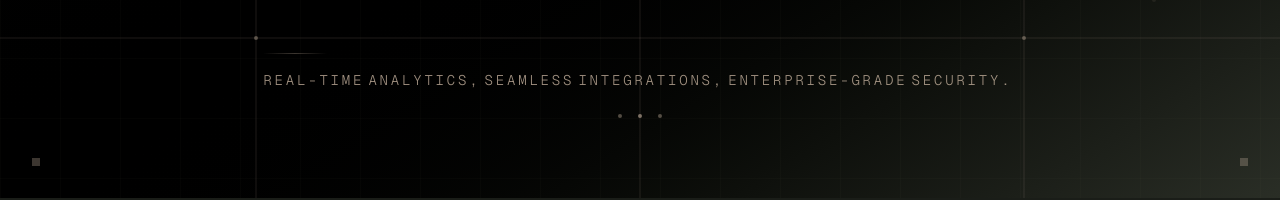
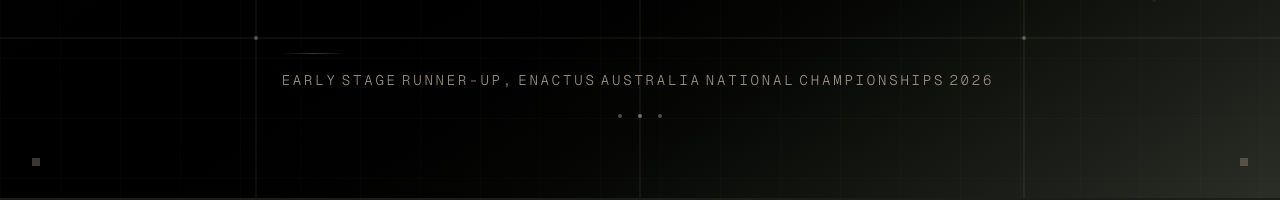
Before and after one commit to enactus-unsw/prockets, a Next.js app: page / in a window 1280 px wide. Shown: the part 602-802 px from the top of the page. Built offline with nearby package versions, Linux system fonts and the light colour scheme.

Commit message:
chore: add flex

```diff
--- a/src/app/components/Hero.tsx
+++ b/src/app/components/Hero.tsx
@@ -395,22 +395,28 @@
             style={{ color: colors[200] }}
           >
             <span className="word" data-delay="4400">
-              Real-time
+              Early
             </span>
             <span className="word" data-delay="4550">
-              analytics,
+              Stage
             </span>
             <span className="word" data-delay="4700">
-              seamless
+              Runner-Up,
             </span>
             <span className="word" data-delay="4850">
-              integrations,
+              Enactus
             </span>
             <span className="word" data-delay="5000">
-              enterprise-grade
+              Australia
             </span>
             <span className="word" data-delay="5150">
-              security.
+              National
+            </span>
+            <span className="word" data-delay="5300">
+              Championships
+            </span>
+            <span className="word" data-delay="5450">
+              2026
             </span>
           </h2>
           <div
```
